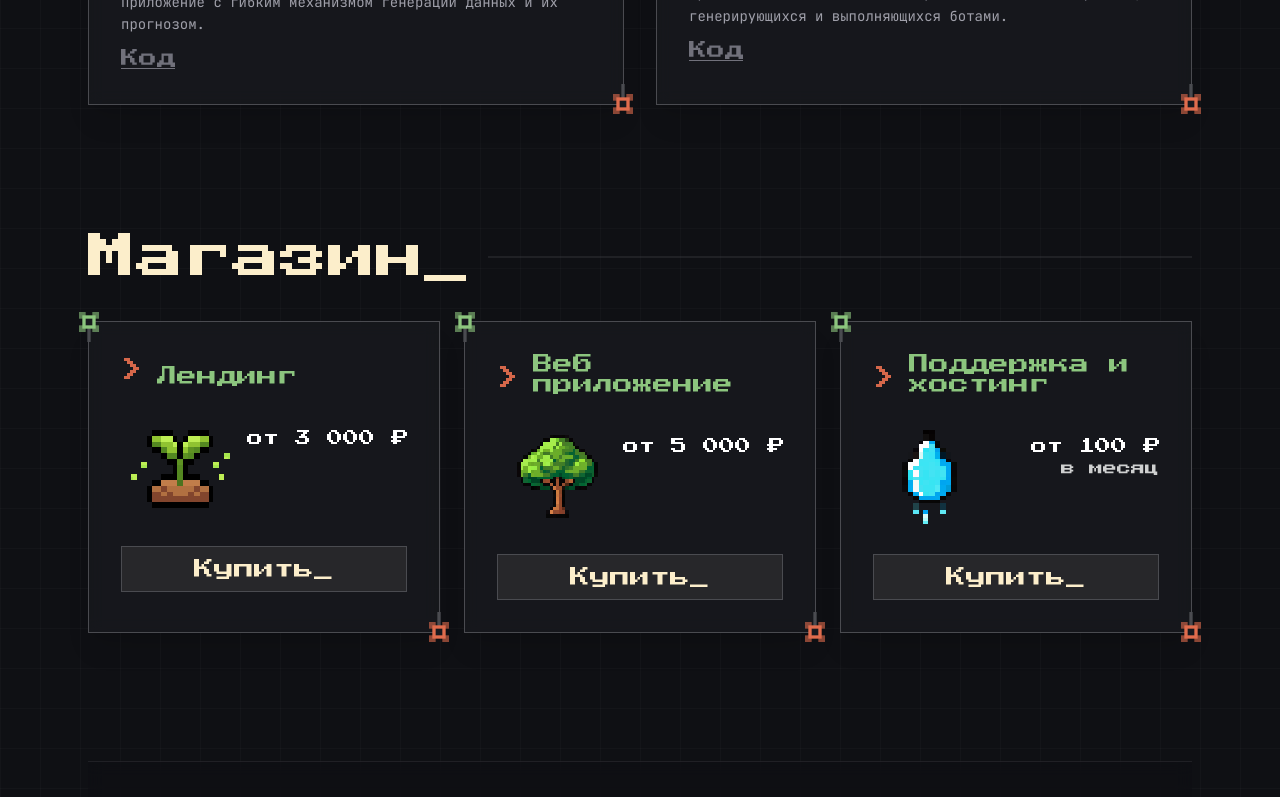
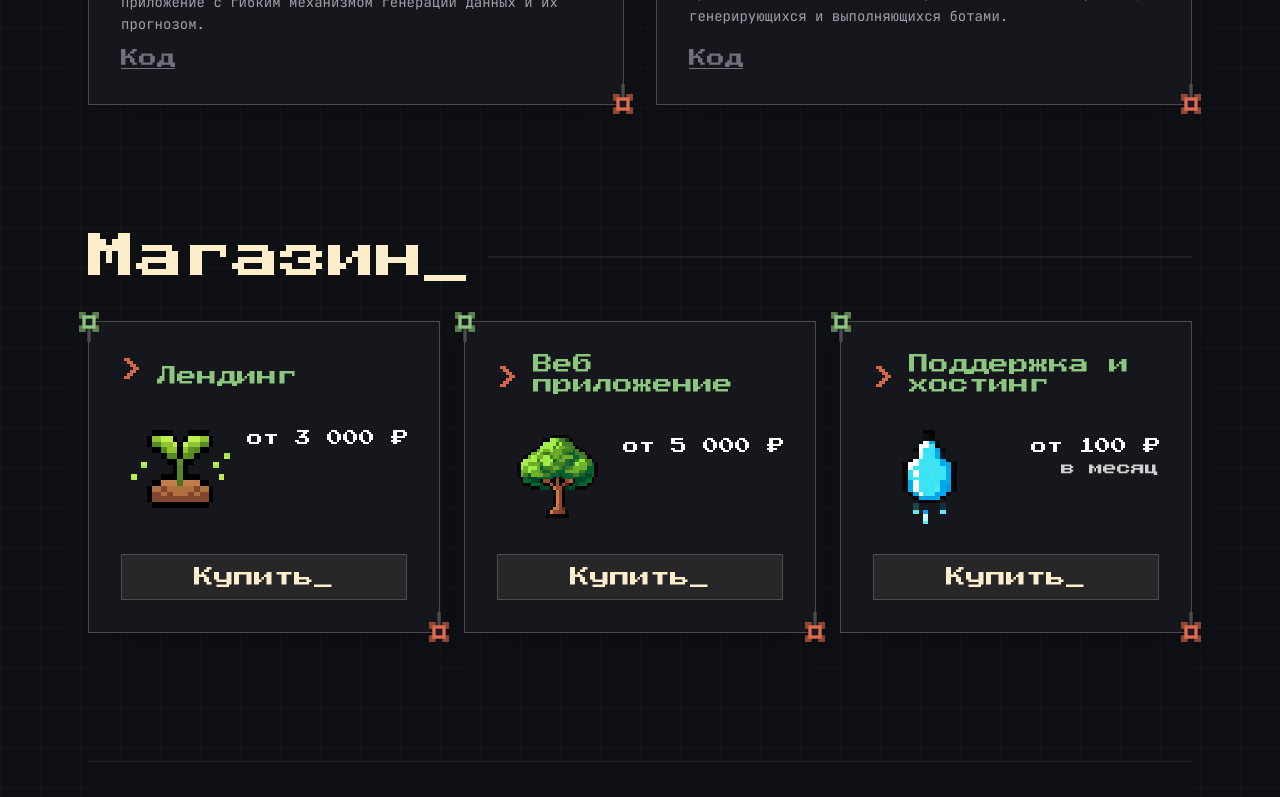
Before and after one commit to MaksChocomint/makschocomint-portfolio, a Next.js app: page / in a window 1280 px wide. Shown: the part 2372-3169 px from the top of the page. Built offline with nearby package versions, Linux system fonts and the light colour scheme.

Commit message:
animation fix

```diff
--- a/app/page.tsx
+++ b/app/page.tsx
@@ -72,15 +72,18 @@ export default function Home() {
                     )}
                   </div>
                 </div>
-                <button
-                  className="cursor-pointer w-full py-2 bg-zinc-800 border border-garden-dim font-pixel text-xl hover:bg-garden-rust hover:border-garden-rust transition-all duration-300 animate-slide-in-up opacity-0"
+                <a
+                  className="text-center cursor-pointer w-full py-2 bg-zinc-800 border border-garden-dim font-pixel text-xl hover:bg-garden-rust hover:border-garden-rust transition-all duration-300 animate-slide-in-up opacity-0"
                   style={{
                     animationFillMode: "forwards",
                     animationDelay: `${idx * 100 + 400}ms`,
                   }}
+                  href="https://t.me/makschocomint"
+                  target="_blank"
+                  rel="noopener noreferrer"
                 >
                   Купить_
-                </button>
+                </a>
               </BloomingSection>
             ))}
           </div>
--- a/components/ui/BloomingSection.tsx
+++ b/components/ui/BloomingSection.tsx
@@ -46,7 +46,7 @@ export function BloomingSection({
       </h2>
 
       <div
-        className={`animate-fade-in opacity-0 ${delayClass}`}
+        className={`animate-fade-in h-full flex flex-col justify-between opacity-0 ${delayClass}`}
         style={{ animationFillMode: "forwards", animationDelay: "200ms" }}
       >
         {children}
```
